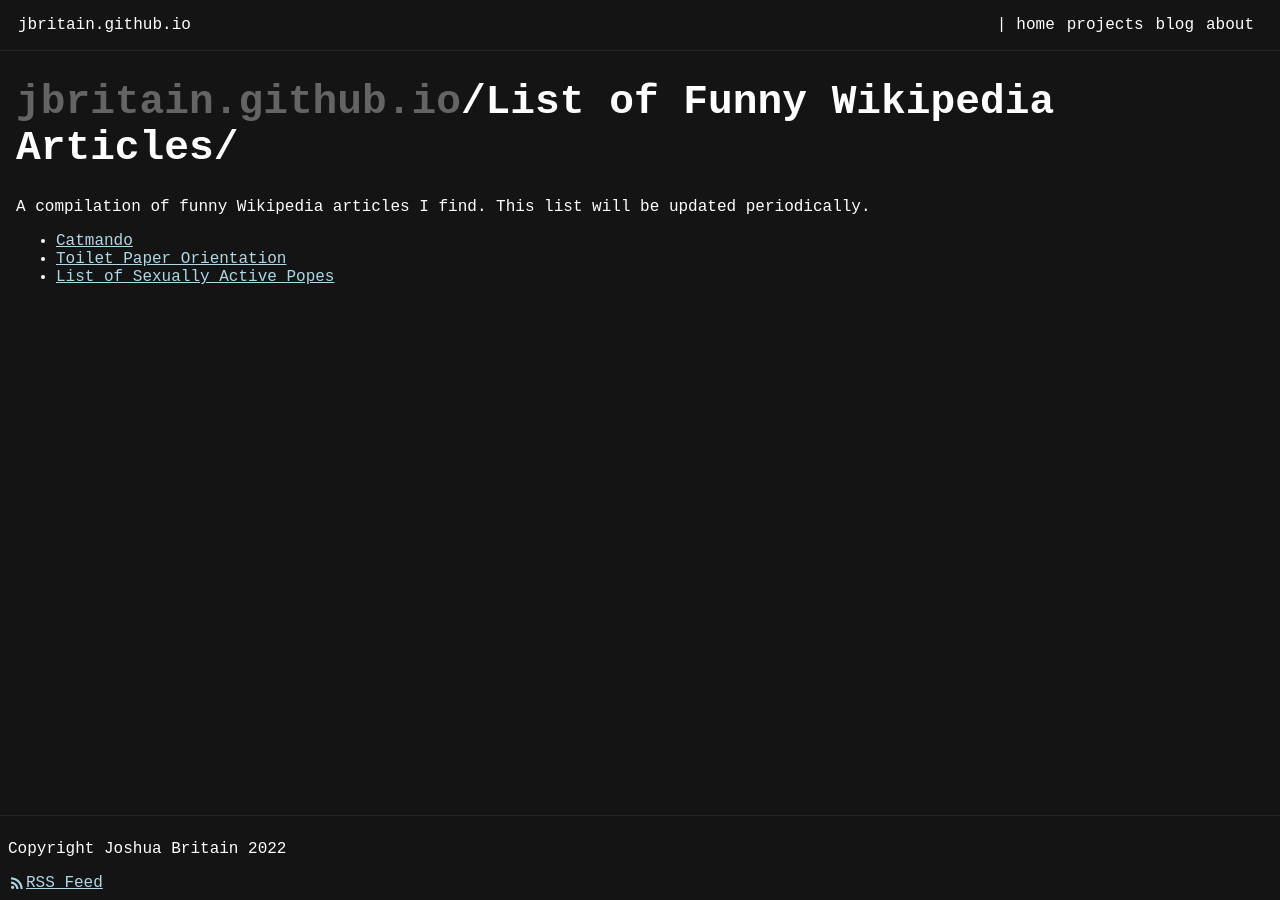
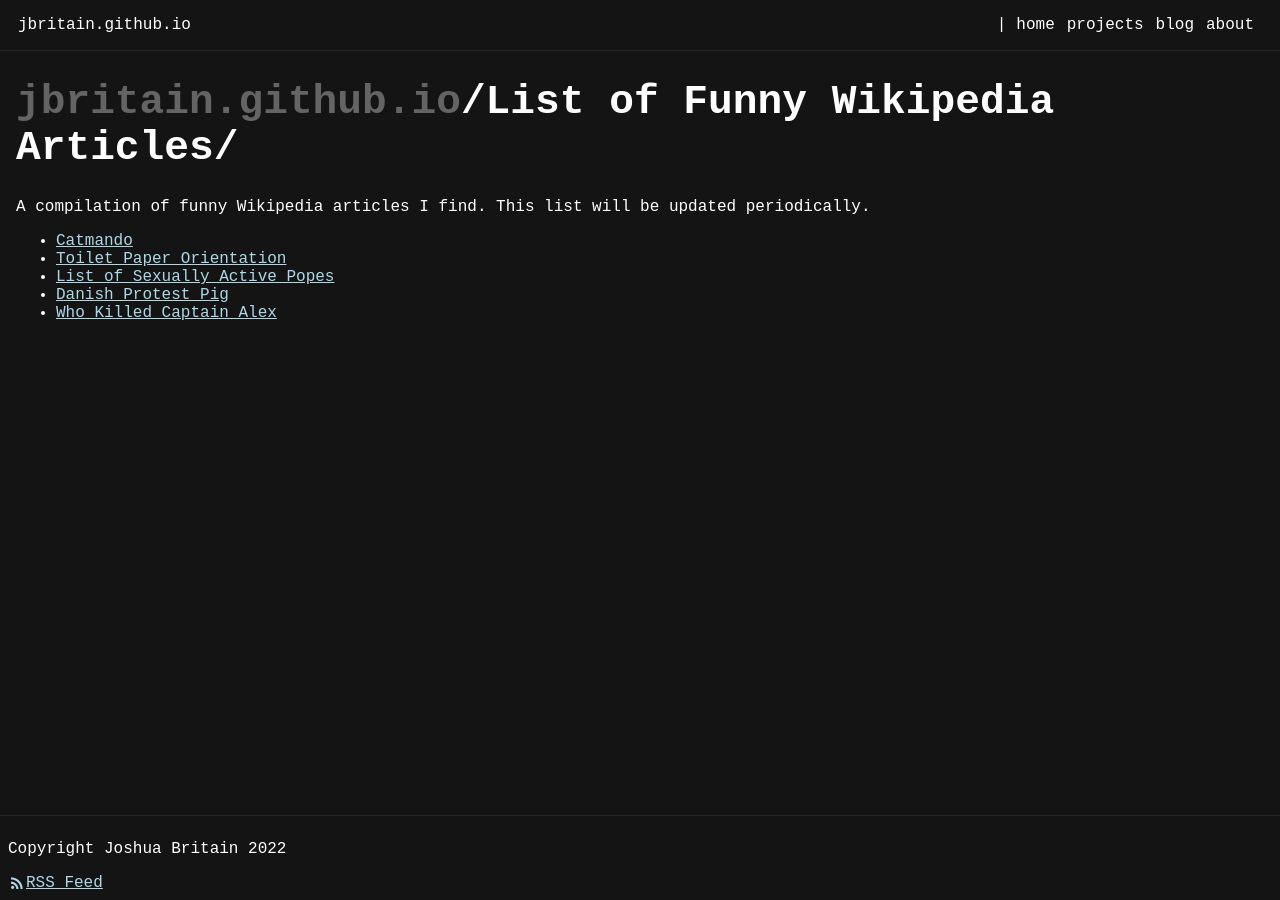
Before and after one commit to jbritain/jbritain.github.io, a Jekyll site: the page built from pages/wikipedia.md, in a window 1280 px wide. Built offline with Jekyll 4.4.1, drawn with Linux system fonts in a browser that asks for light colours.

Commit message:
Update wikipedia.md

```diff
--- a/pages/wikipedia.md
+++ b/pages/wikipedia.md
@@ -10,3 +10,5 @@
 - [Catmando](https://en.wikipedia.org/wiki/Catmando)
 - [Toilet Paper Orientation](https://en.wikipedia.org/wiki/Toilet_roll_holder#Orientation)
 - [List of Sexually Active Popes](https://en.wikipedia.org/wiki/List_of_sexually_active_popes)
+- [Danish Protest Pig](https://en.wikipedia.org/wiki/Danish_Protest_Pig)
+- [Who Killed Captain Alex](https://en.wikipedia.org/wiki/Who_Killed_Captain_Alex%3F)
```
